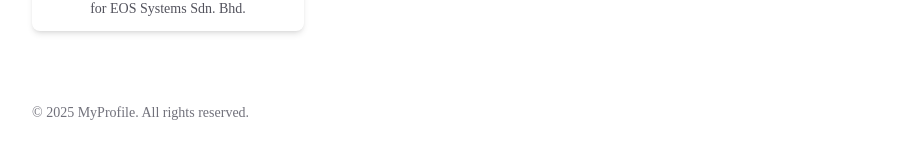
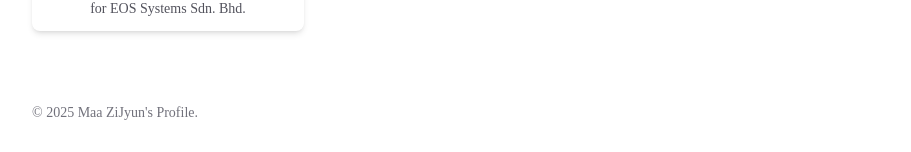
Before and after one commit to MaaZiJyun/official-profile, a Next.js app: page / in a window 1280 px wide. Shown: the part 1042-1194 px from the top of the page, without its empty margins (184-1095 px from the left). Built offline with nearby package versions, Linux system fonts and the light colour scheme.

Commit message:
fix: update footer copyright name to Maa ZiJyun's Profile

```diff
--- a/src/app/layout.tsx
+++ b/src/app/layout.tsx
@@ -37,7 +37,7 @@ export default function RootLayout({
         <main className="mx-auto max-w-4xl px-6 py-10">{children}</main>
 
         <footer className="mx-auto max-w-4xl px-6 py-8 text-sm text-zinc-500">
-          © {new Date().getFullYear()} MyProfile. All rights reserved.
+          © {new Date().getFullYear()} Maa ZiJyun's Profile.
         </footer>
       </body>
     </html>
```
